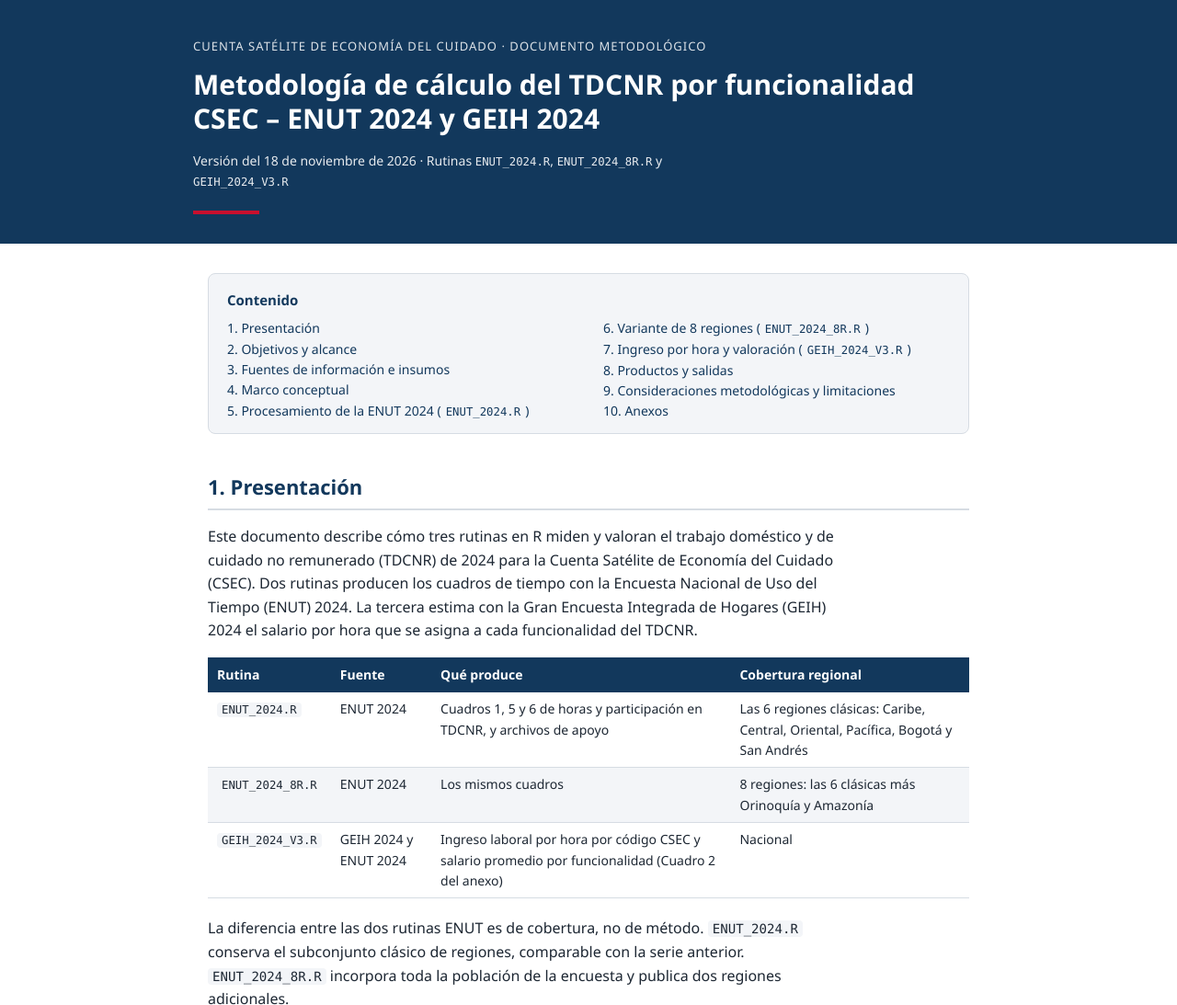
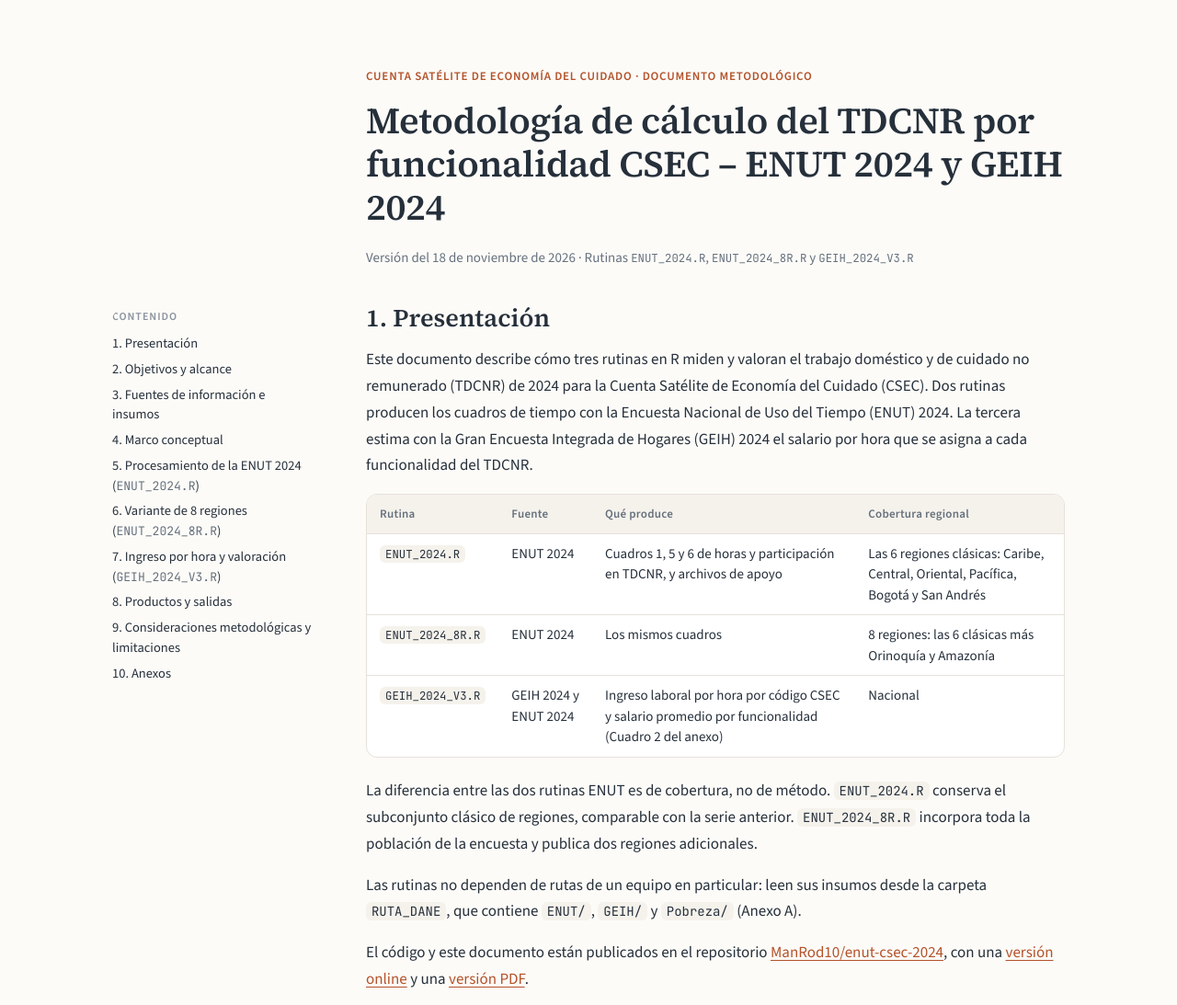
Before and after one commit to ManRod10/enut-csec-2024, a plain HTML site: page docs/index.html in a window 1280 px wide. Shown: the top 1093 px of the page at 92% size. Drawn offline with nearby package versions, Linux system fonts and the light colour scheme.

Commit message:
docs: formato más ligero para la versión online y el PDF
Tipografía serif en títulos, fondo cálido, tablas sin encabezado oscuro,
índice lateral en pantallas anchas.

Co-Authored-By: Claude Opus 5.5 <noreply@anthropic.com>

```diff
--- a/docs/index.html
+++ b/docs/index.html
@@ -5,62 +5,102 @@
 <meta name="viewport" content="width=device-width, initial-scale=1">
 <title>Metodología TDCNR por funcionalidad CSEC 2024</title>
 <meta name="description" content="Documento metodológico de las rutinas ENUT_2024.R, ENUT_2024_8R.R y GEIH_2024_V3.R para la Cuenta Satélite de Economía del Cuidado.">
+<link rel="preconnect" href="https://fonts.googleapis.com">
+<link rel="preconnect" href="https://fonts.gstatic.com" crossorigin>
+<link rel="stylesheet" href="https://fonts.googleapis.com/css2?family=Source+Sans+3:ital,wght@0,400;0,600;1,400&family=Source+Serif+4:opsz,wght@8..60,600&family=JetBrains+Mono:wght@400&display=swap">
 <link rel="stylesheet" href="https://cdn.jsdelivr.net/npm/katex@0.16.11/dist/katex.min.css">
 <script defer src="https://cdn.jsdelivr.net/npm/katex@0.16.11/dist/katex.min.js"></script>
 <script defer src="https://cdn.jsdelivr.net/npm/katex@0.16.11/dist/contrib/auto-render.min.js"
   onload="renderMathInElement(document.body,{delimiters:[{left:'\\[',right:'\\]',display:true}],throwOnError:false});document.body.dataset.math='ok'"></script>
 <style>
-:root{--tinta:#1d2733;--suave:#5a6675;--linea:#d6dce3;--fondo:#ffffff;--banda:#12385c;--acento:#c8102e;--celda:#f3f5f8;}
+:root{
+  --tinta:#26303b; --suave:#66717d; --tenue:#8a939d;
+  --linea:#e6e2da; --fondo:#fcfbf8; --papel:#ffffff; --crema:#f5f2ec;
+  --acento:#b4532a; --acento-suave:#f6e9e1;
+}
 *{box-sizing:border-box}
-body{margin:0;background:var(--fondo);color:var(--tinta);font:16px/1.6 "Segoe UI",Roboto,"Helvetica Neue",Arial,sans-serif}
-header.portada{background:var(--banda);color:#fff;padding:40px 16px 32px}
-header.portada .in,main{max-width:860px;margin:0 auto}
-header.portada .serie{font-size:13px;letter-spacing:.08em;text-transform:uppercase;opacity:.85;margin:0 0 12px}
-header.portada h1{font-size:30px;line-height:1.25;margin:0 0 16px;font-weight:600}
-header.portada .meta{font-size:14px;opacity:.9;margin:0}
-header.portada .barra{height:4px;width:72px;background:var(--acento);margin-top:20px}
-main{padding:24px 16px 64px}
-nav.toc{border:1px solid var(--linea);border-radius:8px;padding:12px 20px;margin:8px 0 32px;background:var(--celda)}
-nav.toc h2{font-size:15px;margin:4px 0 8px;border:0;padding:0}
-nav.toc ol{margin:0;padding-left:0;list-style:none;columns:2;column-gap:32px;font-size:14px}
-nav.toc a{color:var(--banda);text-decoration:none}
-h2{font-size:22px;color:var(--banda);border-bottom:2px solid var(--linea);padding-bottom:6px;margin:40px 0 16px}
-h3{font-size:17px;margin:28px 0 10px}
-p,li{max-width:76ch}
-code{font-family:Consolas,"Cascadia Mono",monospace;font-size:.88em;background:var(--celda);padding:1px 5px;border-radius:4px}
-pre{background:var(--celda);border:1px solid var(--linea);border-radius:6px;padding:12px 16px;overflow-x:auto;font-size:14px;line-height:1.4}
-pre code{background:none;padding:0}
-.tabla{overflow-x:auto;margin:12px 0 20px}
-table{border-collapse:collapse;width:100%;font-size:14px}
-th{background:var(--banda);color:#fff;text-align:left;font-weight:600;padding:8px 10px}
-td{border-bottom:1px solid var(--linea);padding:7px 10px;vertical-align:top}
-tbody tr:nth-child(even) td{background:var(--celda)}
-.formula{overflow-x:auto;margin:12px 0 18px;padding:4px 0}
-figure.diagrama{margin:16px 0 24px}
-figure.diagrama img{max-width:100%;height:auto;border:1px solid var(--linea);border-radius:6px}
-figcaption{font-size:13px;color:var(--suave);margin-top:6px}
-footer{max-width:860px;margin:0 auto;padding:16px;border-top:1px solid var(--linea);font-size:13px;color:var(--suave)}
+html{scroll-behavior:smooth}
+body{margin:0;background:var(--fondo);color:var(--tinta);
+  font:17px/1.7 "Source Sans 3","Segoe UI",system-ui,sans-serif;-webkit-font-smoothing:antialiased}
+a{color:var(--acento);text-decoration-thickness:1px;text-underline-offset:3px}
+.pagina{max-width:1180px;margin:0 auto;padding:0 16px}
+header.portada{padding:72px 0 8px}
+.serie{font-size:13px;letter-spacing:.06em;text-transform:uppercase;color:var(--acento);margin:0 0 14px;font-weight:600}
+h1{font-family:"Source Serif 4",Georgia,serif;font-weight:600;font-size:40px;line-height:1.18;margin:0 0 18px;letter-spacing:-.01em}
+.meta{color:var(--suave);font-size:15px;margin:0}
+.meta code{background:none;padding:0;color:var(--suave)}
+.cuerpo{display:grid;grid-template-columns:minmax(0,760px);justify-content:center;column-gap:56px;row-gap:28px;padding-bottom:72px}
+nav.toc{font-size:14.5px;line-height:1.5;margin:0 0 8px;padding:18px 22px;background:var(--crema);border-radius:14px}
+nav.toc h2{font-family:inherit;font-size:12px;letter-spacing:.08em;text-transform:uppercase;color:var(--tenue);margin:0 0 10px;font-weight:600}
+nav.toc ol{list-style:none;margin:0;padding:0;columns:2;column-gap:28px}
+nav.toc li{break-inside:avoid;margin:0 0 6px}
+nav.toc a{color:var(--tinta);text-decoration:none}
+nav.toc a:hover{color:var(--acento)}
+nav.toc code{background:none;padding:0;font-size:.9em;color:var(--suave)}
+@media (min-width:1120px){
+  .cuerpo{grid-template-columns:220px minmax(0,760px);justify-content:center}
+  header.portada{grid-column:2}
+  nav.toc{grid-column:1;grid-row:2}
+  main{grid-column:2;grid-row:2}
+  nav.toc{position:sticky;top:32px;align-self:start;background:none;padding:0;margin-top:6px;max-height:calc(100vh - 64px);overflow:auto}
+  nav.toc ol{columns:1}
+}
+main h2{font-family:"Source Serif 4",Georgia,serif;font-weight:600;font-size:27px;line-height:1.25;margin:56px 0 14px;scroll-margin-top:24px}
+main h2:first-child{margin-top:0}
+main h3{font-size:19px;font-weight:600;margin:34px 0 8px}
+p{margin:0 0 16px}
+ul,ol{padding-left:22px;margin:0 0 16px}
+li{margin:0 0 6px}
+strong{font-weight:600}
+code{font-family:"JetBrains Mono",Consolas,monospace;font-size:.82em;background:var(--crema);padding:1px 6px;border-radius:6px}
+pre{background:var(--crema);border-radius:12px;padding:16px 18px;overflow-x:auto;font-size:14px;line-height:1.5;margin:0 0 18px}
+pre code{background:none;padding:0;font-size:inherit}
+.tabla{overflow-x:auto;margin:6px 0 22px;border:1px solid var(--linea);border-radius:12px;background:var(--papel)}
+table{border-collapse:collapse;width:100%;font-size:15px;line-height:1.5}
+th{text-align:left;font-weight:600;color:var(--suave);font-size:13px;letter-spacing:.02em;padding:11px 14px;border-bottom:1px solid var(--linea);background:var(--crema)}
+td{padding:10px 14px;border-bottom:1px solid var(--linea);vertical-align:top}
+tr:last-child td{border-bottom:0}
+td code{white-space:nowrap}
+.formula{overflow-x:auto;margin:8px 0 22px;padding:14px 18px;background:var(--papel);border-left:3px solid var(--acento);border-radius:0 12px 12px 0}
+figure.diagrama{margin:24px 0 18px}
+figure.diagrama img{max-width:100%;height:auto;display:block;border-radius:12px;background:var(--papel)}
+figcaption{font-size:14px;color:var(--tenue);margin-top:8px}
+footer{border-top:1px solid var(--linea);color:var(--tenue);font-size:14px;padding:22px 0 48px;text-align:center}
+@media (max-width:640px){
+  body{font-size:16px}
+  header.portada{padding:44px 0 28px}
+  h1{font-size:30px}
+  main h2{font-size:23px}
+  nav.toc ol{columns:1}
+}
 @media print{
-  @page{size:letter;margin:18mm 16mm}
-  body{font-size:11pt}
-  header.portada{-webkit-print-color-adjust:exact;print-color-adjust:exact}
-  th,tbody tr:nth-child(even) td{-webkit-print-color-adjust:exact;print-color-adjust:exact}
-  h2{break-after:avoid} h3{break-after:avoid}
-  table,figure,.formula,pre{break-inside:avoid}
-  nav.toc{break-inside:avoid}
+  @page{size:letter;margin:18mm 17mm}
+  body{background:#fff;font-size:10.5pt}
+  .pagina{padding:0}
+  header.portada{padding:8mm 0 6mm}
+  h1{font-size:25pt}
+  .cuerpo{display:block}
+  nav.toc{position:static;background:var(--crema);padding:12px 16px;margin-bottom:18px;break-inside:avoid;-webkit-print-color-adjust:exact;print-color-adjust:exact}
+  nav.toc ol{columns:2}
+  main h2{font-size:17pt;margin-top:26px;break-after:avoid}
+  main h3{break-after:avoid}
+  .tabla,figure,.formula,pre{break-inside:avoid}
   .tabla{overflow:visible}
+  th,code,pre,.formula{-webkit-print-color-adjust:exact;print-color-adjust:exact}
+  footer{display:none}
 }
 </style>
 </head>
 <body>
-<header class="portada"><div class="in">
+<div class="pagina">
+<div class="cuerpo">
+<header class="portada">
 <p class="serie">Cuenta Satélite de Economía del Cuidado · Documento metodológico</p>
 <h1>Metodología de cálculo del TDCNR por funcionalidad CSEC – ENUT 2024 y GEIH 2024</h1>
-<p class="meta">Versión del 18 de noviembre de 2026 · Rutinas <code style="background:none;color:#fff;padding:0">ENUT_2024.R</code>, <code style="background:none;color:#fff;padding:0">ENUT_2024_8R.R</code> y <code style="background:none;color:#fff;padding:0">GEIH_2024_V3.R</code></p>
-<div class="barra"></div>
-</div></header>
+<p class="meta">Versión del 18 de noviembre de 2026 · Rutinas <code>ENUT_2024.R</code>, <code>ENUT_2024_8R.R</code> y <code>GEIH_2024_V3.R</code></p>
+</header>
+<nav class="toc"><h2>Contenido</h2><ol><li><a href="#1-presentación">1. Presentación</a></li><li><a href="#2-objetivos-y-alcance">2. Objetivos y alcance</a></li><li><a href="#3-fuentes-de-información-e-insumos">3. Fuentes de información e insumos</a></li><li><a href="#4-marco-conceptual">4. Marco conceptual</a></li><li><a href="#5-procesamiento-de-la-enut-2024-enut2024r">5. Procesamiento de la ENUT 2024 (<code>ENUT_2024.R</code>)</a></li><li><a href="#6-variante-de-8-regiones-enut20248rr">6. Variante de 8 regiones (<code>ENUT_2024_8R.R</code>)</a></li><li><a href="#7-ingreso-por-hora-y-valoración-geih2024v3r">7. Ingreso por hora y valoración (<code>GEIH_2024_V3.R</code>)</a></li><li><a href="#8-productos-y-salidas">8. Productos y salidas</a></li><li><a href="#9-consideraciones-metodológicas-y-limitaciones">9. Consideraciones metodológicas y limitaciones</a></li><li><a href="#10-anexos">10. Anexos</a></li></ol></nav>
 <main>
-<nav class="toc"><h2>Contenido</h2><ol><li><a href="#1-presentación">1. Presentación</a></li><li><a href="#2-objetivos-y-alcance">2. Objetivos y alcance</a></li><li><a href="#3-fuentes-de-información-e-insumos">3. Fuentes de información e insumos</a></li><li><a href="#4-marco-conceptual">4. Marco conceptual</a></li><li><a href="#5-procesamiento-de-la-enut-2024-enut2024r">5. Procesamiento de la ENUT 2024 (<code>ENUT_2024.R</code>)</a></li><li><a href="#6-variante-de-8-regiones-enut20248rr">6. Variante de 8 regiones (<code>ENUT_2024_8R.R</code>)</a></li><li><a href="#7-ingreso-por-hora-y-valoración-geih2024v3r">7. Ingreso por hora y valoración (<code>GEIH_2024_V3.R</code>)</a></li><li><a href="#8-productos-y-salidas">8. Productos y salidas</a></li><li><a href="#9-consideraciones-metodológicas-y-limitaciones">9. Consideraciones metodológicas y limitaciones</a></li><li><a href="#10-anexos">10. Anexos</a></li></ol></nav>
 
 <h2 id="1-presentación">1. Presentación</h2>
 <p>Este documento describe cómo tres rutinas en R miden y valoran el trabajo doméstico y de cuidado no remunerado (TDCNR) de 2024 para la Cuenta Satélite de Economía del Cuidado (CSEC). Dos rutinas producen los cuadros de tiempo con la Encuesta Nacional de Uso del Tiempo (ENUT) 2024. La tercera estima con la Gran Encuesta Integrada de Hogares (GEIH) 2024 el salario por hora que se asigna a cada funcionalidad del TDCNR.</p>
@@ -213,6 +253,8 @@ footer{max-width:860px;margin:0 auto;padding:16px;border-top:1px solid var(--lin
 <ul><li><p><strong>CSEC:</strong> Cuenta Satélite de Economía del Cuidado.</p></li><li><p><strong>ENUT:</strong> Encuesta Nacional de Uso del Tiempo.</p></li><li><p><strong>GEIH:</strong> Gran Encuesta Integrada de Hogares.</p></li><li><p><strong>TDCNR:</strong> Trabajo doméstico y de cuidado no remunerado.</p></li><li><p><strong>FEX:</strong> Factor de expansión.</p></li></ul>
 
 </main>
-<footer>Documento generado a partir de la versión editable de la metodología. Versión PDF: <a href="Metodologia_TDCNR_CSEC_2024.pdf">Metodologia_TDCNR_CSEC_2024.pdf</a>.</footer>
+</div>
+<footer>Versión PDF: <a href="Metodologia_TDCNR_CSEC_2024.pdf">Metodologia_TDCNR_CSEC_2024.pdf</a> · Código: <a href="https://github.com/ManRod10/enut-csec-2024">ManRod10/enut-csec-2024</a></footer>
+</div>
 </body>
 </html>
```
Also changed, not shown: 1 other file.
